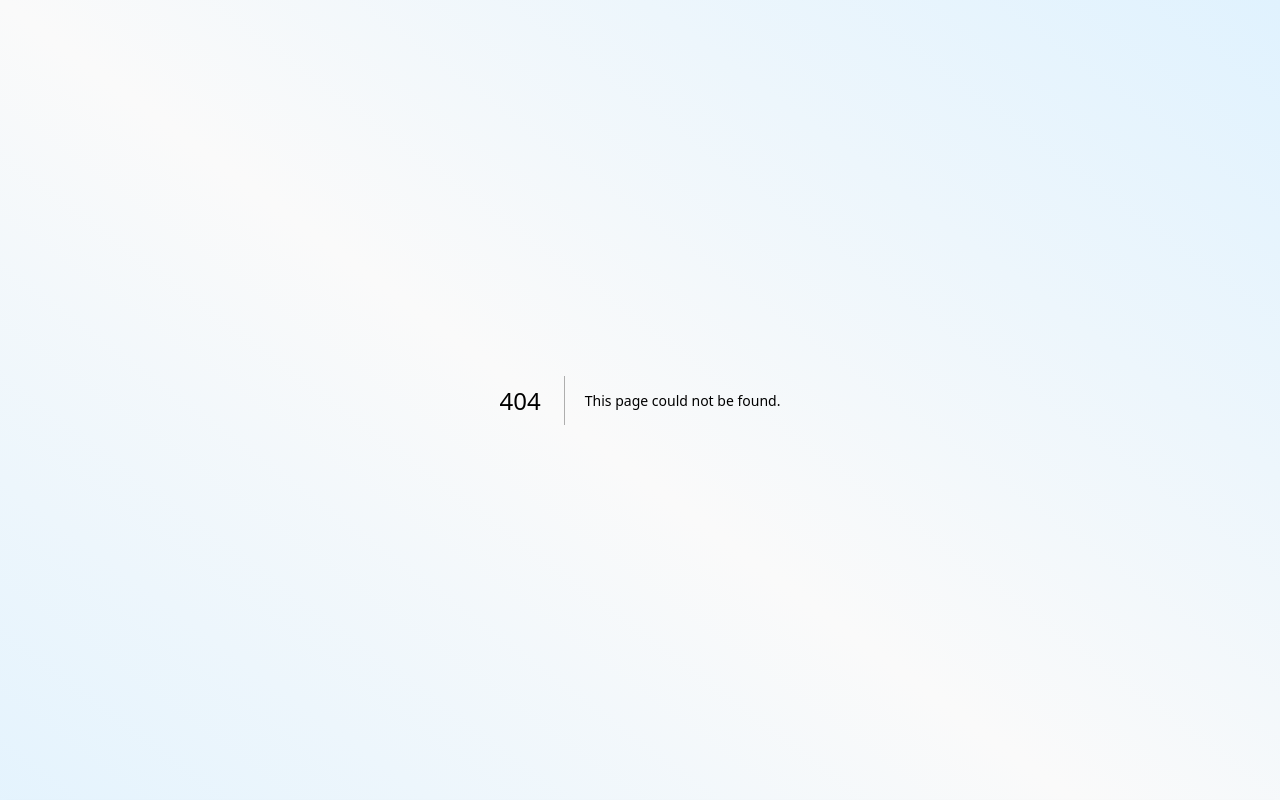
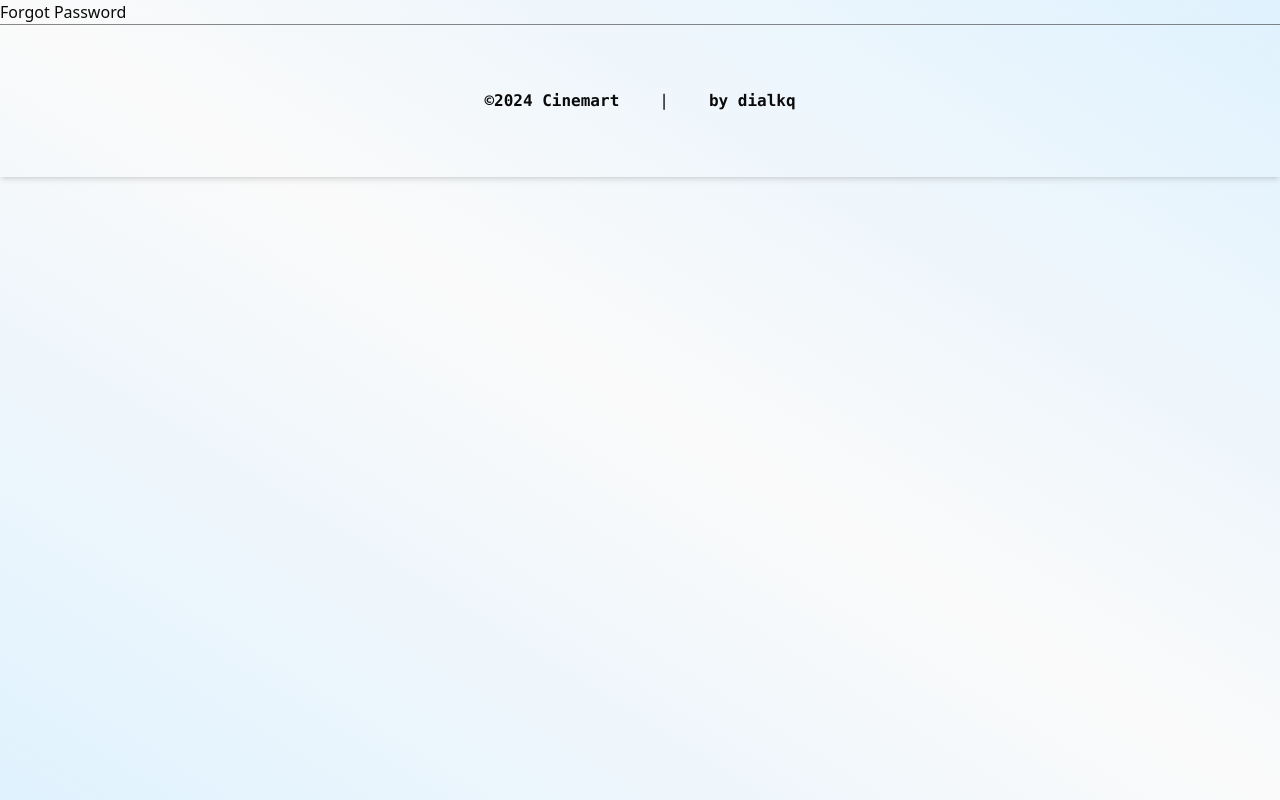
Before and after one commit to dialkq/cinemart, a Next.js app: page /auth/forgotPassword in a window 1280 px wide. Before the commit this address had no page. Shown: the top 800 px of the page. Built offline with nearby package versions, Linux system fonts and the light colour scheme.

Commit message:
fix/auth/general

```diff
--- /dev/null
+++ b/app/auth/forgotPassword/page.tsx
@@ -0,0 +1,7 @@
+const Page = () => {
+    return (
+        <div>Forgot Password</div>
+    )
+}
+
+export default Page
--- a/app/auth/signin/page.tsx
+++ b/app/auth/signin/page.tsx
@@ -93,7 +93,7 @@ const Page = () => {
                   Sign in with Google
                 </button>
                 <Link
-                  href="/auth/forgot-password"
+                  href="/auth/forgotPassword"
                   className="mt-5 md:mt-0 text-xs md:text-sm text-primary-600 hover:underline dark:text-primary-500"
                 >
                   Forgot password?
```
Also changed, not shown: app/firebase/googleConfig.tsx (line endings or trailing spaces).
